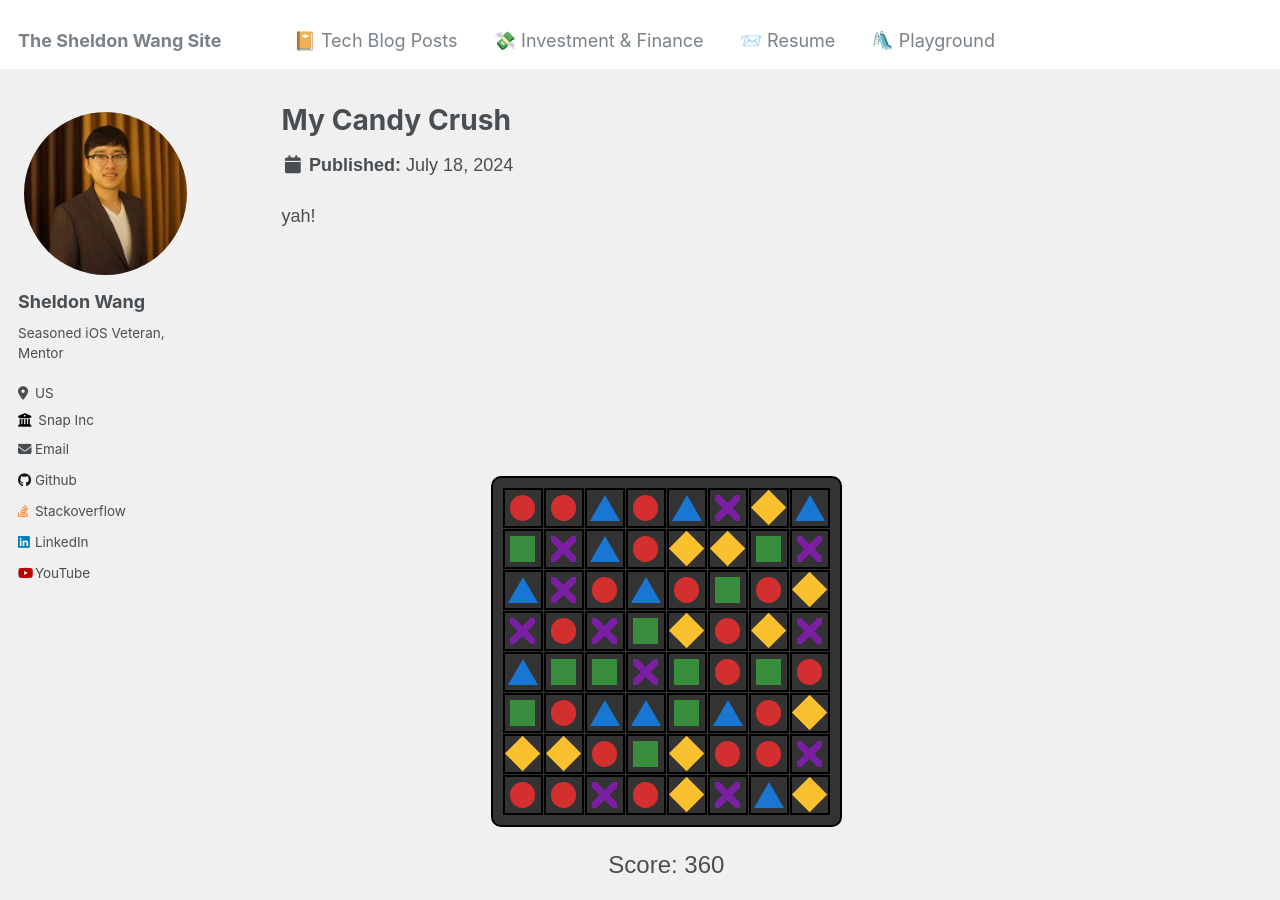
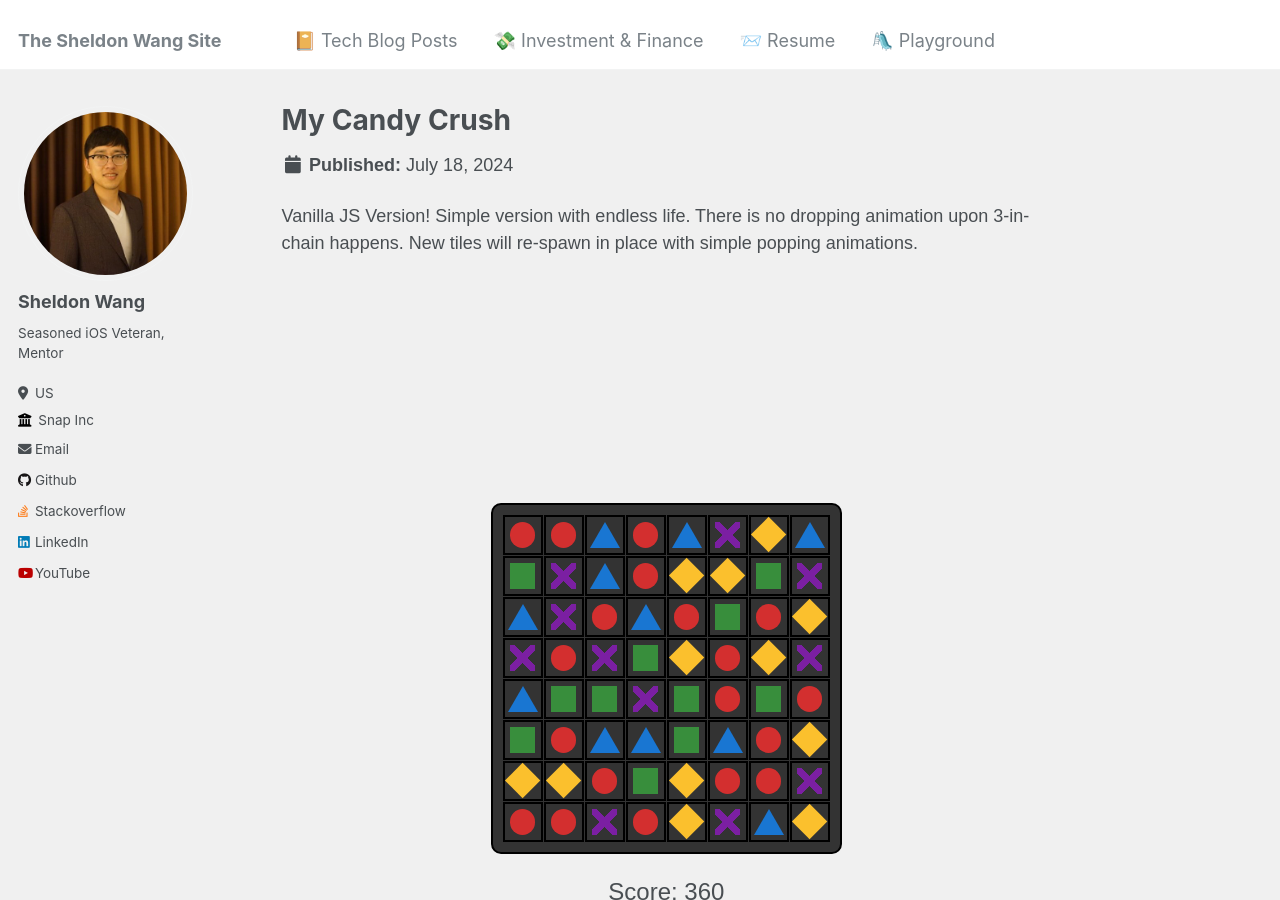
Before and after one commit to SheldonWangRJT/SheldonWangRJT.Github.io, a Jekyll site: the page built from _playground/game1.html, in a window 1280 px wide and 900 px high. Built offline with Jekyll 4.4.1, drawn with Linux system fonts in a browser that asks for light colours.

Commit message:
add desc

```diff
--- a/_playground/game1.html
+++ b/_playground/game1.html
@@ -2,13 +2,13 @@
 title: "My Candy Crush"
 ---
 
-yah!
+Vanilla JS Version! Simple version with endless life. There is no dropping animation upon 3-in-chain happens. New tiles will re-spawn in place with simple popping animations.
 
 <!DOCTYPE html>
 <html lang="en">
 <head>
     <meta charset="UTF-8">
-    <meta name="viewport" content="width=device-width, initial-scale=1.0, maximum-scale=1.0, user-scalable=no">    <title>Mini Candy Crush</title>
+    <meta name="viewport" content="width=device-width, initial-scale=1.0">
     <link rel="stylesheet" href="{{ base_path }}/assets/css/game1.css">
 </head>
 <body>
```
Also changed, not shown: _portfolio/2024-06-19.html (added), images/i-i5.jpeg (added).
